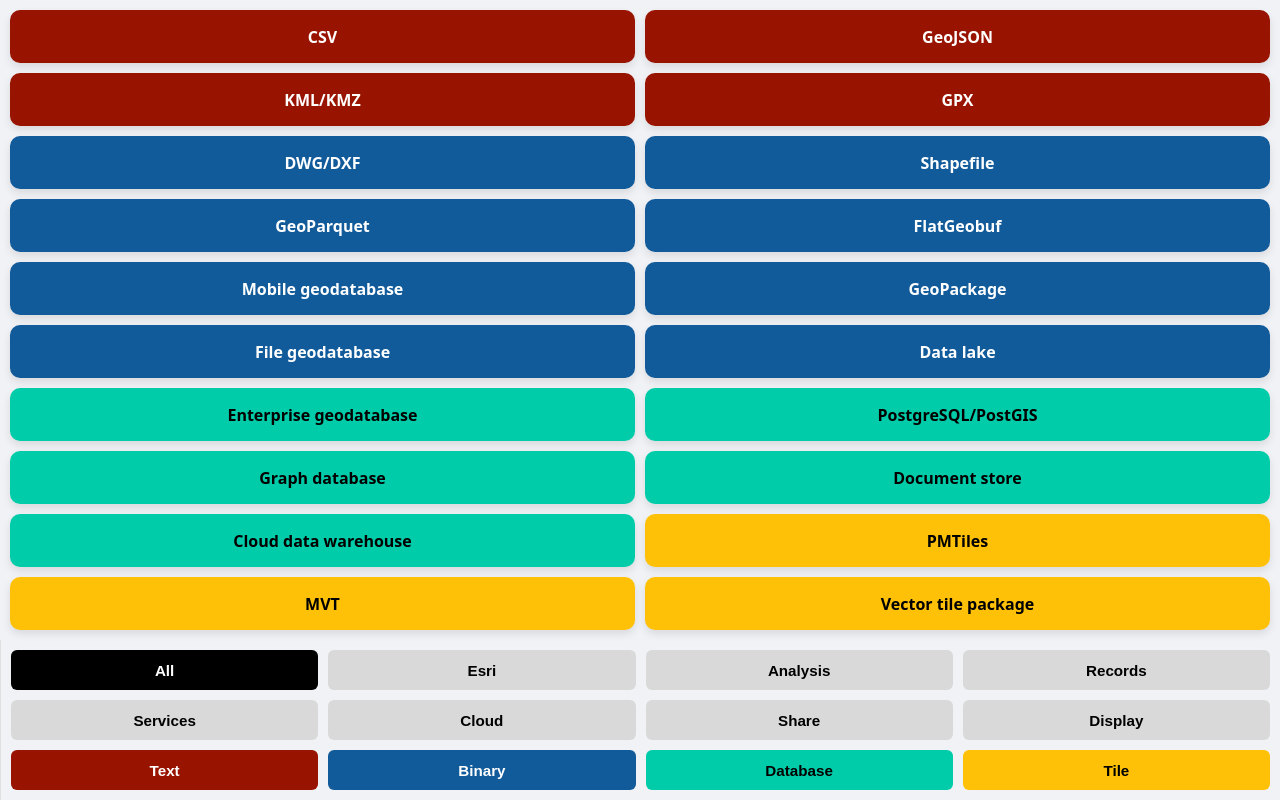
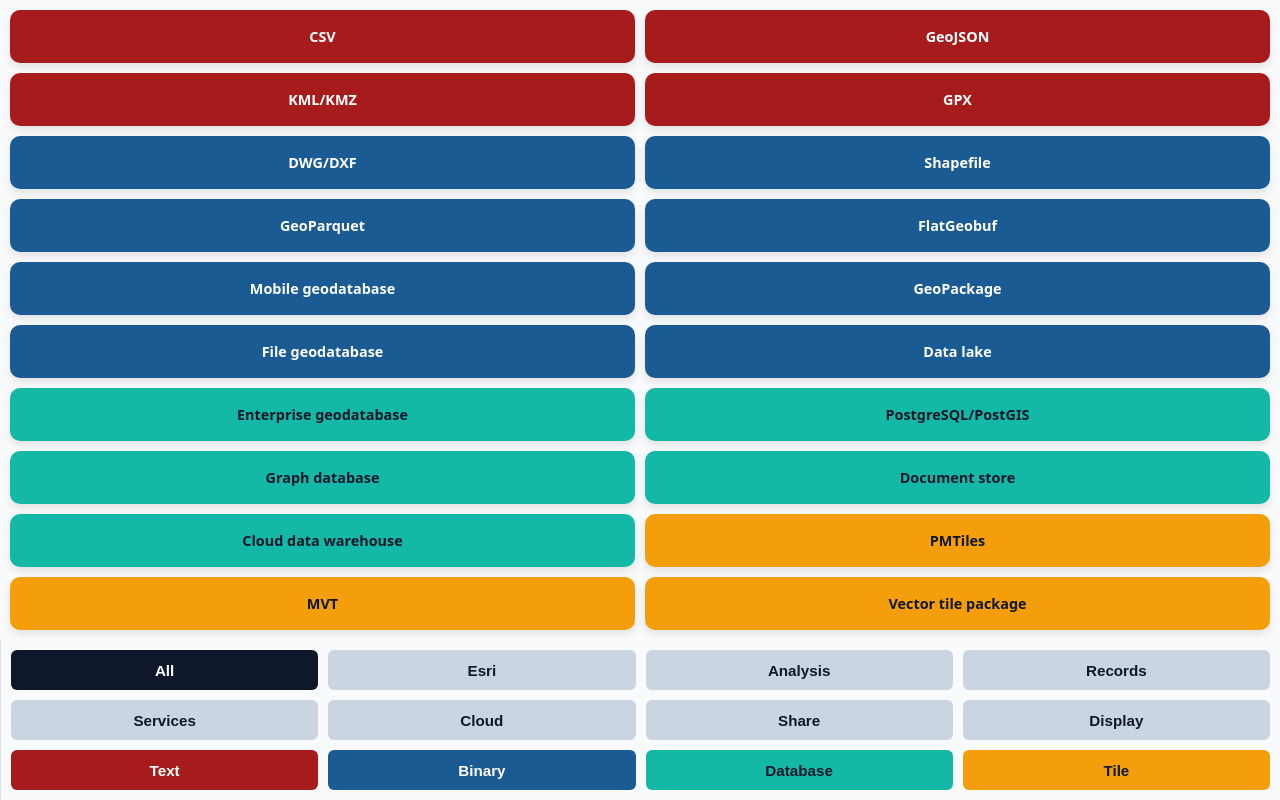
Before and after one commit to travisormsby/no-shapefiles, a plain HTML site: page index.html in a window 1280 px wide. Drawn offline with Linux system fonts and the light colour scheme.

Commit message:
Update styles

```diff
--- a/styles.css
+++ b/styles.css
@@ -8,7 +8,7 @@
     font-family: system-ui, -apple-system, sans-serif;
     display: flex;
     height: 100svh;
-    background-color: #f0f2f5;
+    background-color: #F8FAFC;
     overflow: hidden;
     flex-direction: column;
 }
@@ -65,8 +65,8 @@
 
 .control-btn {
     padding: 10px 10px;
-    background-color: #D9D9D9;
-    color: #000000;
+    background-color: #CBD5E1;
+    color: #0F172A;
     border: none;
     border-radius: 6px;
     cursor: pointer;
@@ -77,7 +77,7 @@
 }
 
 .active {
-    background-color: #000000;
+    background-color: #0F172A;
     color: #ffffff
 }
 
@@ -89,7 +89,7 @@
     align-items: center;
     /* justify-content: center; */
     font-weight: bold;
-    font-size: 1rem;
+    font-size: 0.9rem;
     opacity: 1;
     grid-column: span 2;
     grid-row: span 1;
@@ -129,37 +129,37 @@
     justify-content: center;
     border-radius: 10px;
     box-shadow: 0 4px 8px rgba(0, 0, 0, 0.1);
-    padding: 1rem;
+    padding: 0.5rem;
 }
 
 /* Style the back side (pre-rotated so it faces backwards initially) */
 .flip-card-back {
     background-color: #343a40;
     color: white;
-    font-size: 1rem;
+    font-size: 0.9rem;
     transform: rotateX(180deg);
 }
 
 
 
 .human-readable-data-file {
-    background-color: #991400;
+    background-color: #A61B1B;
     color: #ffffff
 }
 
 .machine-readable-data-file {
-    background-color: #125B9B;
+    background-color: #1A5B93;
     color: #ffffff
 }
 
 .database {
-    background-color: #00CCAA;
-    color: #000000;
+    background-color: #14B8A6;
+    color: #0F172A;
 }
 
 .display-tile {
-    background-color: #FFC107;
-    color: #000000
+    background-color: #F59E0B;
+    color: #0F172A
 }
 
 
@@ -170,7 +170,7 @@
 /* Independent layout sizes */
 .card.grow-rate-1 {
     color: #212529;
-    font-size: 1rem;
+    font-size: 0.9rem;
     grid-column: span 2;
     grid-row: span 1;
 }
@@ -178,14 +178,14 @@
 .card.grow-rate-2 {
     /* background-color: #7bccc4; */
     color: #212529;
-    font-size: 1rem;
+    font-size: 0.9rem;
     grid-column: span 4;
     grid-row: span 1
 }
 
 .card.grow-rate-3 {
     /* background-color: #2b8cbe; */
-    font-size: 1rem;
+    font-size: 0.9rem;
     grid-column: span 2;
     grid-row: span 3
 }
```
